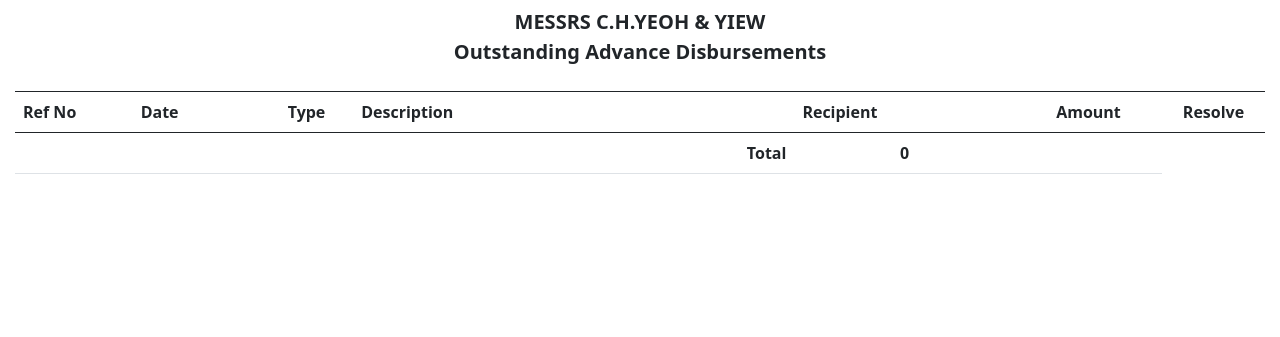
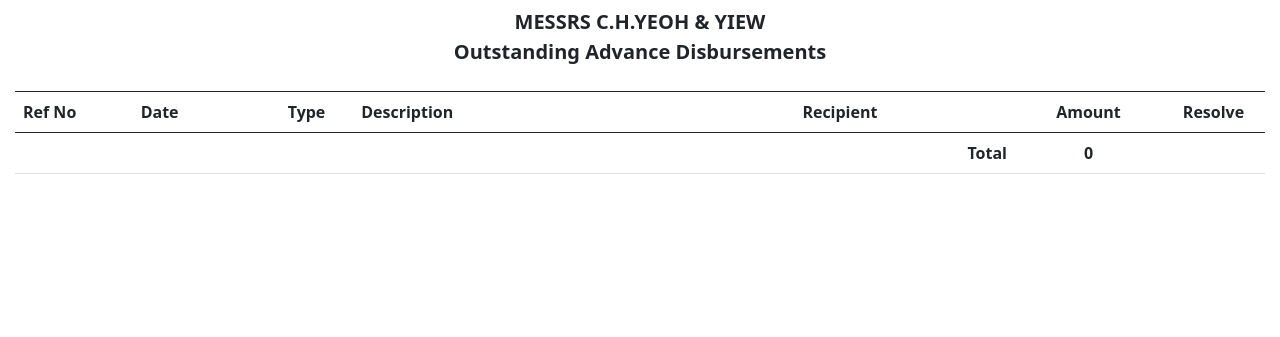
Before and after one commit to shenyang44/django_chyy, a Django app: page /ledger/adat-index/ in a window 1280 px wide. Shown: the part 143-480 px from the top of the page. Run offline with Django 3.2, Linux system fonts and the light colour scheme; data that the repository does not hold is empty.

Commit message:
form layout change to adat-index

```diff
--- a/ledger/templates/ledger/adat-index.html
+++ b/ledger/templates/ledger/adat-index.html
@@ -72,9 +72,10 @@
             <td></td>
             <td></td>
             <td></td>
+            <td></td>
             <td class="text-end fw-bold">Total</td>
             <td class="text-center fw-bold">{{total}}</td>
-            <td class="text-center"></td>
+            <td></td>
         </tr>
     </tbody>
 </table>
```
